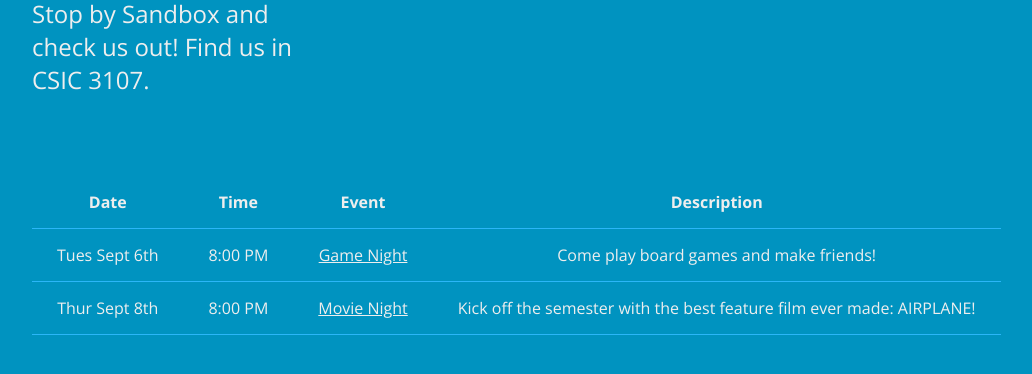
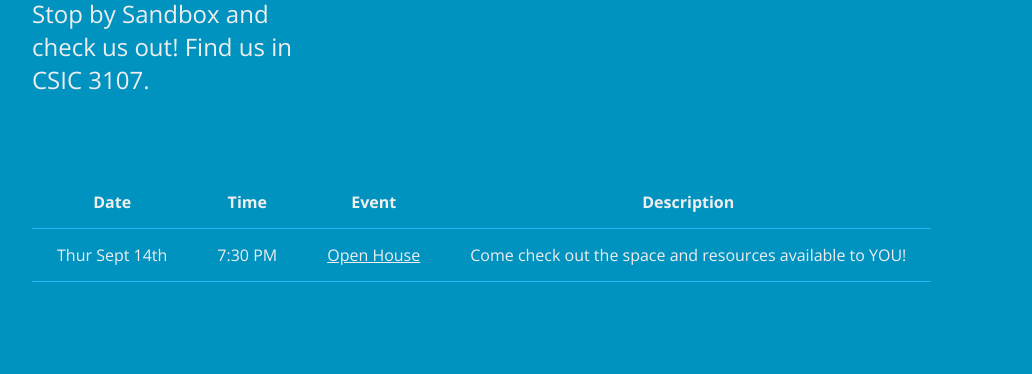
Before and after one commit to dmanikt/sandboxUMD.github.io, a website: page events.html in a window 1280 px wide. Shown: the part 208-582 px from the top of the page, without its empty margins (138-1170 px from the left). Drawn offline with nearby package versions, Linux system fonts and the light colour scheme.

Commit message:
new event

```diff
--- a/events.html
+++ b/events.html
@@ -88,16 +88,10 @@
               </thead>
               <tbody>
                 <tr>
-                  <td >Tues Sept 6th</td>
-                  <td >8:00 PM</td>
-                  <td ><a href="https://www.facebook.com/events/1054656151308959/">Game Night</a></td>
-                  <td colspan="2">Come play board games and make friends!</td>
-                </tr>
-                <tr>
-                  <td >Thur Sept 8th</td>
-                  <td >8:00 PM</td>
-                  <td ><a href="https://www.facebook.com/events/596378400523541/">Movie Night</a></td>
-                  <td colspan="2">Kick off the semester with the best feature film ever made: AIRPLANE!</td>
+                  <td >Thur Sept 14th</td>
+                  <td >7:30 PM</td>
+                  <td ><a href="https://www.facebook.com/events/1629276087145093/">Open House</a></td>
+                  <td colspan="2">Come check out the space and resources available to YOU!</td>
                 </tr>
 
               </tbody>
```
